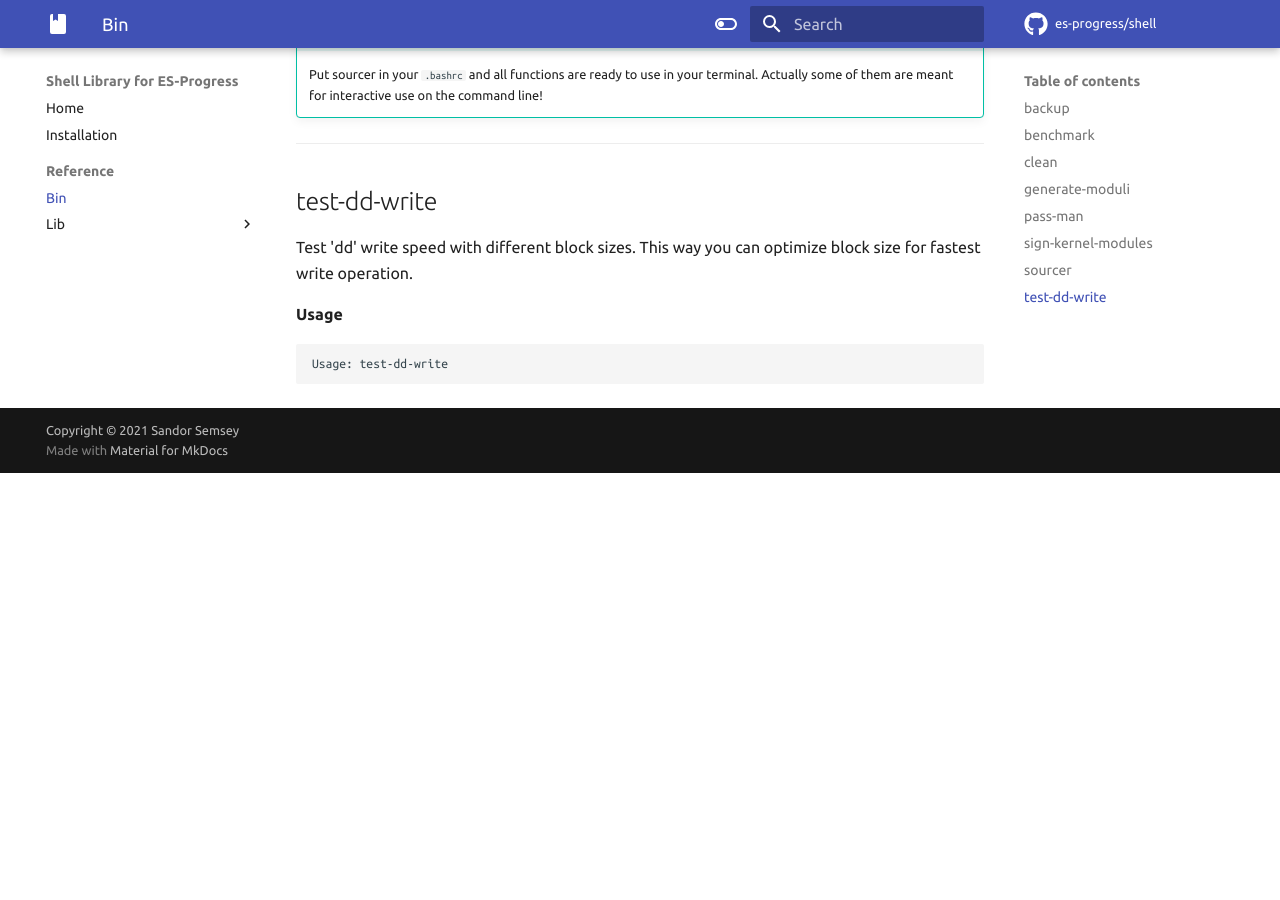
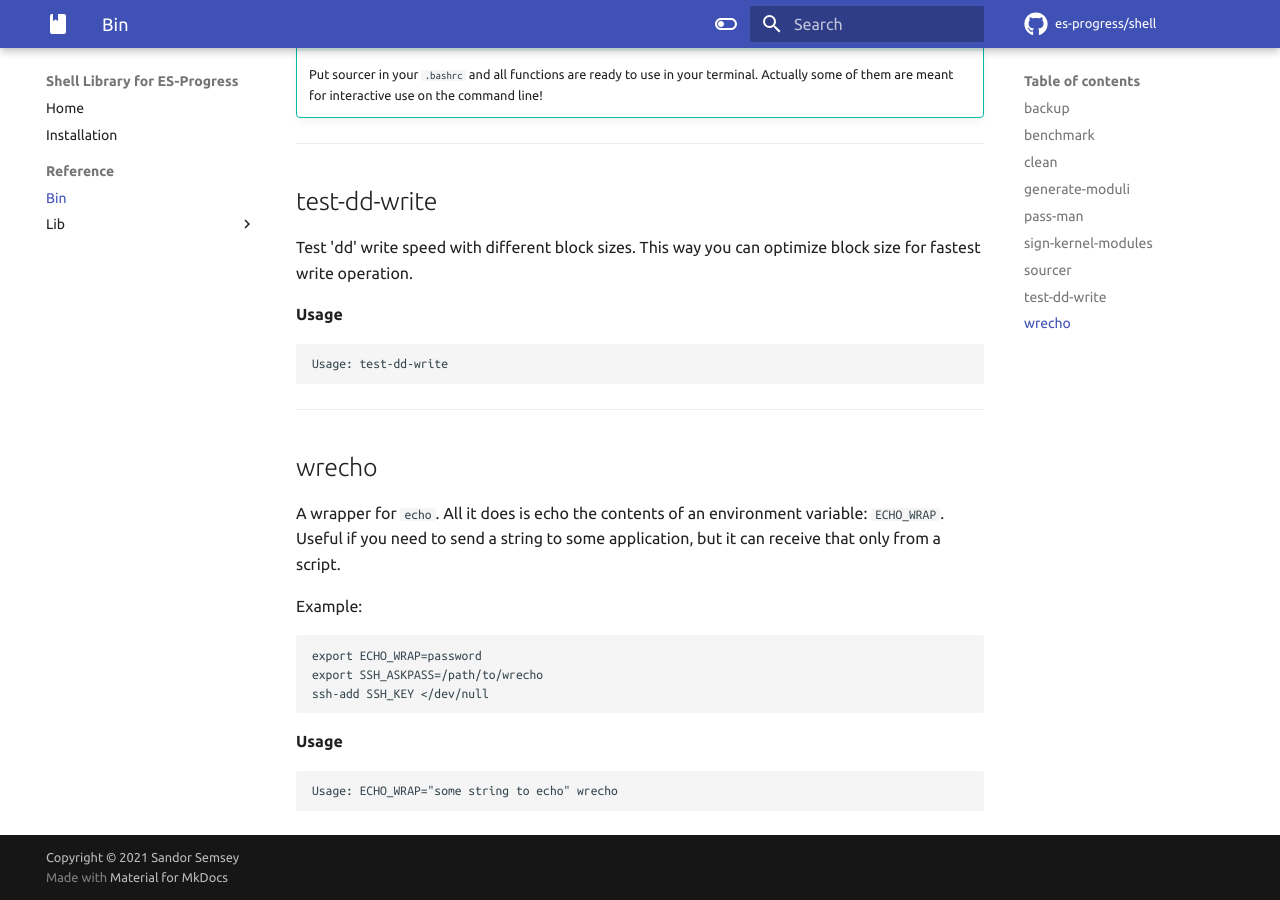
Before and after one commit to es-progress/shell, an MkDocs documentation site: the page built from docs/bin.md, in a window 1280 px wide and 900 px high, scrolled down 5073 px. Built offline with MkDocs 1.6.1 and Material for MkDocs 9.7.7, drawn with Linux system fonts in a browser that asks for light colours; emoji names are drawn with the system emoji font; comment, search, counter and statistics services are not loaded; before the commit the page ends 5546 px from its top, so only the background shows below that.

Commit message:
docs/wrecho

````diff
--- a/docs/bin.md
+++ b/docs/bin.md
@@ -239,3 +239,24 @@ Test 'dd' write speed with different block sizes. This way you can optimize bloc
 ```
 Usage: test-dd-write
 ```
+
+---
+
+## wrecho
+
+A wrapper for `echo`. All it does is echo the contents of an environment variable: `ECHO_WRAP`.
+Useful if you need to send a string to some application, but it can receive that only from a script.
+
+Example:
+
+```
+export ECHO_WRAP=password
+export SSH_ASKPASS=/path/to/wrecho
+ssh-add SSH_KEY </dev/null
+```
+
+**Usage**
+
+```
+Usage: ECHO_WRAP="some string to echo" wrecho
+```
````
